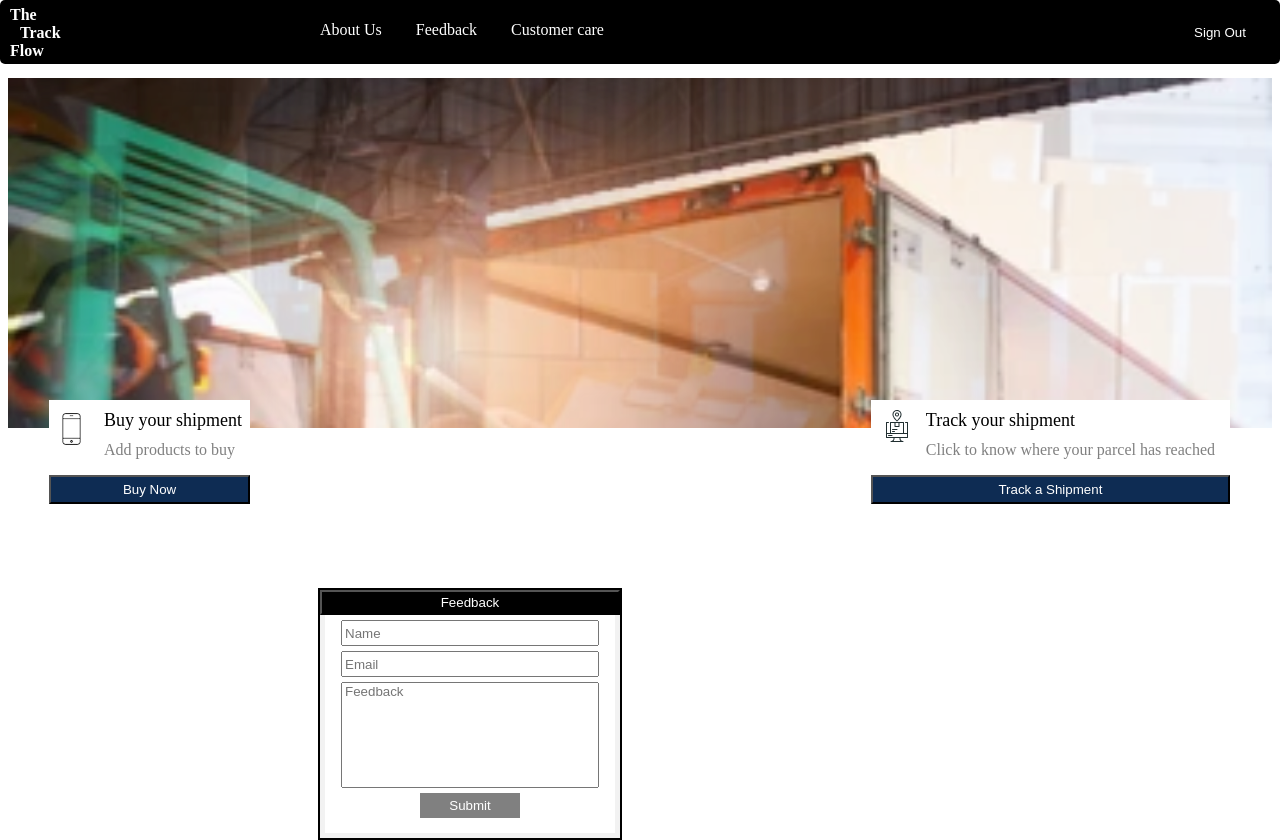
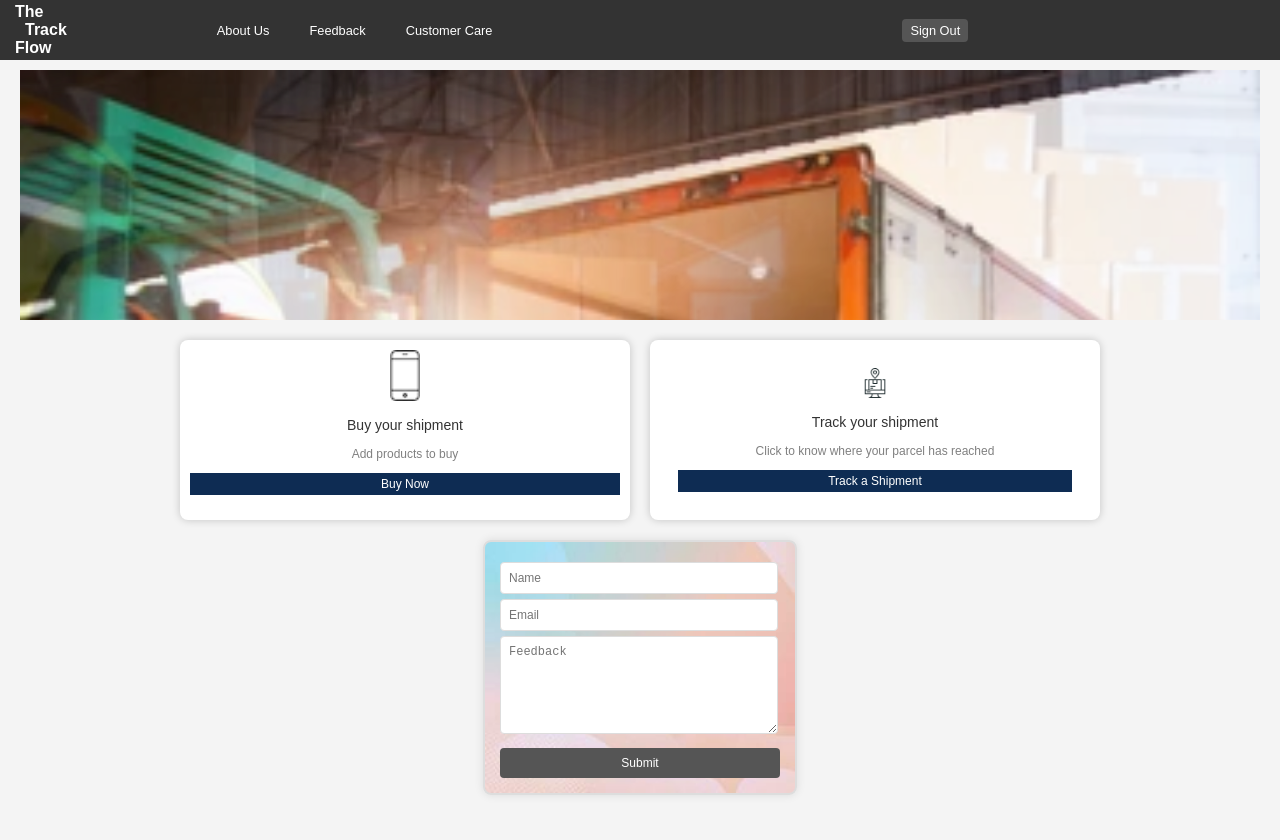
Before and after one commit to PramodhaKasam/The-Track-Flow, a plain HTML site: page poster.html in a window 1280 px wide. Drawn offline with Linux system fonts and the light colour scheme; files whose address does not match are found by name.

Commit message:
update poster

```diff
--- a/poster.css
+++ b/poster.css
@@ -1,275 +1,224 @@
-body{
-    padding-top: 70px;
-    padding-bottom: 100px;
-    padding-left: 0px;
-    background-size: cover  ;
-    background-position: center;
+body {
+    margin: 0;
+    padding: 0;
+    font-family: Arial, sans-serif;
+    background-color: #f4f4f4;
+    color: #333;
 }
-.top-section{
+
+header.top-section {
     position: fixed;
     top: 0;
-    left : 0;
+    left: 0;
     right: 0;
     display: flex;
-    height: 64px;
-    background-color: black;
-    border-radius: 5px;
-    z-index: 200;
+    align-items: center;
+    height: 60px;
+    background-color: #333;
+    color: white;
+    padding: 0 5px;
+    z-index: 1000;
 }
-.left-top{
-    flex: 100px;
+
+.left-top {
+    display: flex;
+    align-items: center;
 }
+
 .name{
     display: flex;
     flex-direction: column;
 }
+
 .name-1{
  color : white;
  position: relative;
  left:10px;
- top : -10px;
+ top : 0px;
 }
+
 .name-2{
  color : white;
  position: relative;
  left:20px;
- top : -10px;
+ top : 0px;
 }
+
 .name-3{
-color : white;
-position: relative;
-left: 10px;
-top:-10px
+    color : white;
+    position: relative;
+    left: 10px;
+    top:0px
 }
-.middle-top{
-    flex: 1;
+
+.middle-top {
+    display: flex;
+    align-items: center;
+    margin: 150px;
 }
-.trade{
+
+.nav-link {
     color: white;
+    margin: 0px 20px;
+    text-decoration: none;
+    font-size: 0.8em;
     position: relative;
-    right: 220px;
-    top: 5px;
-    cursor: pointer;
 }
-.trade::after{
+
+.nav-link::after {
     content: '';
     position: absolute;
-    width: 100%;
+    bottom: -4px;
+    left: 0;
+    width: 0;
     height: 1px;
     background-color: white;
-    border-radius: 5px;
-    top : 20px;
-    left: 0px;
-    transform: scaleX(0);
-    transform-origin: left;
-    transition: 0.5s;
-}
-.trade:hover::after{
-    transform: scaleX(1);
-    transform-origin: right;
-
-}
-.trace{
-    color: white;
-    position: relative;
-    right : 160px;
-    top: 5px;
-    cursor: pointer;
-}
-.trace::after{
-    content: '';
-    position: absolute;
-    width: 100%;
-    height: 1px;
-    background-color: white;
-    border-radius: 5px;
-    top : 20px;
-    left: 0px;
-    transform: scaleX(0);
-    transform-origin: left;
-    transition: 0.5s;
-}
-.trace:hover::after{
-    transform: scaleX(1);
-    transform-origin: right;
-
+    transition: width 0.3s;
 }
 
-.more{
-    color: white;
-    position: relative;
-    right :190px ;
-    top: 5px;
-    cursor: pointer;
-}
-.more::after{
-    content: '';
-    position: absolute;
+.nav-link:hover::after {
     width: 100%;
-    height: 1px;
-    background-color: white;
-    border-radius: 5px;
-    top : 20px;
-    left: 1px;
-    transform: scaleX(0);
-    transition: 0.5s;
-    transform-origin: left;
-}
-.more:hover::after{
-    transform: scaleX(1);
-    transform-origin: right;
-}
-.right-top{
-    display: flex;
-    flex-direction: row;
-    width : 300px;
-}
-.button-login{
-    color: white;
-    position: relative;
-    background-color: black;
-    cursor: pointer;
-    width: 80px;
-    border-radius: 4px;
-    top: 0px;
-    left: 200px;
-    transition: 0.5s;
-    border: none;
-}
-.button-login:hover{
-    border: 1px solid white;
-    background-color: black;
-}
-.button-login:active{
-    background-color: white;
-    color: black;
 }
 
-#anime{
+.right-top {
+    display: flex;
+    align-items: center;
+    margin-left: 240px;
+}
+
+.button-login {
+    background-color: #555;
+    border: none;
+    color: white;
+    padding: 4px 8px; /* Smaller padding */
+    border-radius: 4px;
+    cursor: pointer;
+    font-size: 0.8em; /* Smaller font size */
+    transition: background-color 0.3s, border 0.3s;
+}
+
+.button-login:hover {
+    background-color: #777;
+    border: 1px solid white;
+}
+
+.button-login:active {
+    background-color: #444;
+}
+
+main {
+    padding: 70px 20px 20px;
+}
+
+#anime {
     width: 100%;
-    height: 350px;
+    height: 250px;
     background-size: cover;
-    animation: changeImage ;
-    animation-duration: 10s;
-    animation-iteration-count: infinite;
+    animation: changeImage 10s infinite;
 }
+
 @keyframes changeImage {
-    0%{
-        background-image: url(image-1.webp);
-    }
-    33%{
-        background-image: url(image-2.webp);
-    }
-    67%{
-        background-image: url(image-4.webp);
-    }
-    100%{
-        background-image: url(image-6.jpg);
-    }
+    0% { background-image: url(image-1.webp); }
+    33% { background-image: url(image-2.webp); }
+    67% { background-image: url(image-4.webp); }
+    100% { background-image: url(image-6.jpg); }
 }
-.button-1{
-    position: relative;
+
+.button-container {
+    display: flex;
+    justify-content: center;
+    gap: 20px;
+    margin: 20px auto;
+}
+
+.button-1 {
     background-color: white;
-    padding-top:0px;
-    padding-bottom: 0;
-    position: absolute;
-    top : 400px;
-    left : 49px;
+    padding: 10px;
+    border-radius: 8px;
+    box-shadow: 0 0 8px rgba(0,0,0,0.2);
+    text-align: center;
+    width: 450px;
+    box-sizing: border-box;
 }
-.button-2{
-    position: relative;
+
+.button-2 {
     background-color: white;
-    position: absolute;
-    top : 400px;
-    right : 50px;
-    padding-top: 0px;
-    padding-bottom: 0;
+    padding: 28px;
+    border-radius: 8px;
+    box-shadow: 0 0 8px rgba(0,0,0,0.2);
+    text-align: center;
+    width: 450px;
+    box-sizing: border-box;
+}
 
+.phone, .track {
+    width: 30px;
+    margin-bottom: 8px;
 }
-.phone{
-   position: absolute;
-   top: 13px;
-   left : 13px;
+
+.tag {
+    font-size: 14px;
+    margin-top: 4px;
 }
-.track{
-    position: absolute;
-    top : 10px;
-    left : 10px;
+
+.info {
+    color: grey;
+    font-size: 12px;
+    margin-top: 4px;
 }
-.tag{
-    margin-top: 10px;
-    display: inline-block;
-    font-size: 18px;
-    margin-bottom: 0;
-    margin-left: 55px;
-}
-.info{
-    margin-top: 10px;
-    color: grey;
-    margin-left: 55px;
-    margin-right: 15px;
-}
-.do,
-.do-1{
+
+.do, .do-1 {
     width: 100%;
-    padding-top: 5px;
-    padding-bottom: 5px;
+    padding: 4px;
     color: white;
     background-color: #0E2C53;
+    border: none;
     cursor: pointer;
-
-}
-.do:hover{
-    background-color: red;
-    border: none;
-}
-.do-1:hover{
-    background-color: red;
-    border: none;
+    font-size: 12px;
 }
 
-.form{
-    position:relative;
-    top : 160px;
-    left : 310px;
-    display: flex;
-    flex-direction: column;
-    row-gap: 5px;
-    align-items: center;
-    border: 2px solid black;
-    padding: 0px;
-    padding-bottom: 20px;
-    width: 300px;
-    backdrop-filter: blur(40px);
-    box-shadow: inset 0 0 0 5px rgba(0,0,0,0.05);
+.do:hover, .do-1:hover {
+    background-color: #c00;
+}
+
+.form {
+    background: rgba(255, 255, 255, 0.9);
+    border: 2px solid #ddd;
+    border-radius: 8px;
+    padding: 15px;
+    width: 280px;
+    margin: 20px auto;
+    box-shadow: 0 0 10px rgba(0,0,0,0.1);
     background-image: url(pictures/abstract-gradient-pink-blue-liquid-wave-background-free-vector.jpg);
-    background-size: contain;
+    background-size: cover;
 }
-.feedback{
-    width : 300px;
-    height: 25px;
-    background-color: black;
+
+.main, .email, .Feedback {
+    width: calc(100% - 20px);
+    margin-top: 5px;
+    padding: 8px;
+    border: 1px solid #ddd;
+    border-radius: 4px;
+    font-size: 12px;
+}
+
+.Feedback {
+    height: 80px;
+    resize: vertical;
+}
+
+.submit {
+    background-color: #555;
     color: white;
+    border: none;
+    padding: 8px;
+    cursor: pointer;
+    border-radius: 4px;
+    width: 100%;
+    margin-top: 10px;
+    font-size: 12px;
 }
-.main,
-.email{
-    width : 250px;
-    height: 20px;
+
+.submit:hover {
+    background-color: #777;
 }
-.Feedback{
-    width : 250px;
-    height: 100px;
-
-}
-.Feedback::placeholder{
-   position: absolute;
-   top : 0;
-}
-.submit{
-    width : 100px;
-    background-color: grey;
-    border: none;
-    color: white;
-    height: 25px;
-    cursor: pointer;
-}
--- a/poster.html
+++ b/poster.html
@@ -1,105 +1,85 @@
 <!DOCTYPE html>
-<html>
+<html lang="en">
 <head>
-        <title>
-            The Track Flow
-        </title>
+    <meta charset="UTF-8">
+    <meta name="viewport" content="width=device-width, initial-scale=1.0">
+    <title>The Track Flow</title>
     <link rel="stylesheet" href="poster.css">
 </head>
 <body>
-        <div class="top-section">
+    <header class="top-section">
         <div class="left-top">
             <p class="name">
-
                 <strong class="name-1">The</strong>
                 <strong class="name-2">Track</strong>
                 <strong class="name-3">Flow</strong>
             </p>
         </div>
-            <div class="middle-top">
-                <p>
-                    <a style="text-decoration: none;" href="about us.html">
-                        <span   class="trade">
-                            About Us
-                        </span>
-                    </a>
-                   <span class="more" onclick="scrollToBottom();" >Feedback</span>
-
-                   <a style="text-decoration: none;" href="customer care.html">
-                        <span   class="trace">
-                            Customer care
-                        </span>
-                    </a>
-
-                </p>
-            </div>
+        <nav class="middle-top">
+            <a class="nav-link" href="about us.html">About Us</a>
+            <span class="nav-link more" onclick="scrollToBottom();">Feedback</span>
+            <a class="nav-link" href="customer care.html">Customer Care</a>
+        </nav>
         <div class="right-top">
             <button class="button-login" id="signout">Sign Out</button>
         </div>
-
-        </div>
-        <div id="anime"></div>
+    </header>
+    <main>
+        <section id="anime"></section>
+        <!-- Add this container in your HTML where you want the buttons to appear -->
+        <div class="button-container">
             <div class="button-1">
-            <img src="icon-pickup.png" class="phone">
-            <p class="tag">Buy your shipment </p>
-            <p class="info">Add products to buy </p>
-            <button  onclick="
-                window.location.href = 'home page.html';
-            " class="do">Buy Now</button>
+                <img src="icon-pickup.png" class="phone" alt="Pickup Icon">
+                <p class="tag">Buy your shipment</p>
+                <p class="info">Add products to buy</p>
+                <button onclick="window.location.href = 'home page.html';" class="do">Buy Now</button>
             </div>
             <div class="button-2">
-            <img src="icon-tracking.png" class="track">
-            <p class="tag">Track your shipment </p>
+                <img src="icon-tracking.png" class="track" alt="Tracking Icon">
+                <p class="tag">Track your shipment</p>
                 <p class="info">Click to know where your parcel has reached</p>
-            <button onclick="
-              window.location.href = 'tracking.html';
-            " class="do-1"> Track a Shipment</button>
+                <button onclick="window.location.href = 'tracking.html';" class="do-1">Track a Shipment</button>
             </div>
-        <div class="form" background="abstract-gradient-pink-blue-liquid-wave-background-free-vector.jpg">
-            <button class="feedback">Feedback</button>
-            <input class="main" placeholder="Name">
-            <input class="email" placeholder="Email">
-            <input class="Feedback" placeholder="Feedback">
+</div>
+
+        <section class="form">
+            <input class="main" type="text" placeholder="Name">
+            <input class="email" type="email" placeholder="Email">
+            <textarea class="Feedback" placeholder="Feedback"></textarea>
             <button class="submit" onclick="
                 let name = document.querySelector('.main');
                 let email = document.querySelector('.email');
                 let feedback = document.querySelector('.Feedback');
-                let submit = document.querySelector('.submit');
                 if(name.value !== '' && email.value !== '' && feedback.value !== ''){
                     name.value = '';
                     email.value = '';
                     feedback.value = '';
                     alert('Feedback submitted successfully');
                     scrollToTop();
-                }
-                else{
+                } else {
                     alert('Error');
-                    name.value = '';
-                    email.value = '';
-                    feedback.value = '';
                 }
             ">Submit</button>
-           </div>
-        </div>
+        </section>
+    </main>
     <script>
         function scrollToBottom(){
-               window.scrollTo(0,document.body.scrollHeight);
+            window.scrollTo(0, document.body.scrollHeight);
         }
         function scrollToTop(){
-               window.scrollTo(0,0);
+            window.scrollTo(0, 0);
         }
     </script>
     <script type="module">
         let userCreds = JSON.parse(sessionStorage.getItem("user-creds"));
         let userInfo = JSON.parse(sessionStorage.getItem("user-info"));
         let signoutBtn = document.getElementById('signout');
-            let Signout = () =>{
+        let Signout = () => {
             sessionStorage.removeItem("user-creds");
             sessionStorage.removeItem("user-info");
             window.location.href = 'register.html';
-
         };
-            signoutBtn.addEventListener('click' , Signout);
+        signoutBtn.addEventListener('click', Signout);
     </script>
 </body>
 </html>
```
Lines whose indentation alone changed are shown as unchanged.
